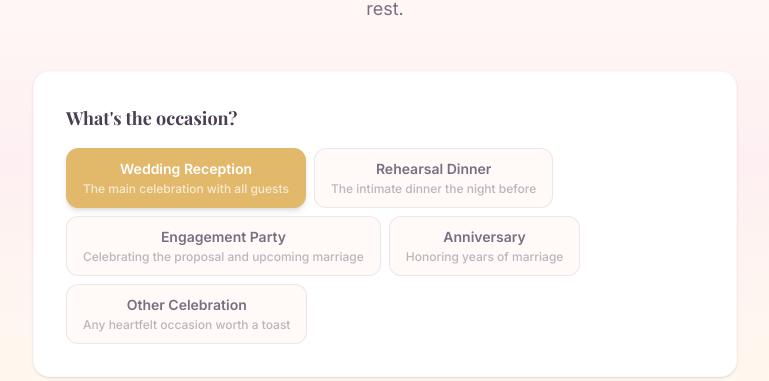
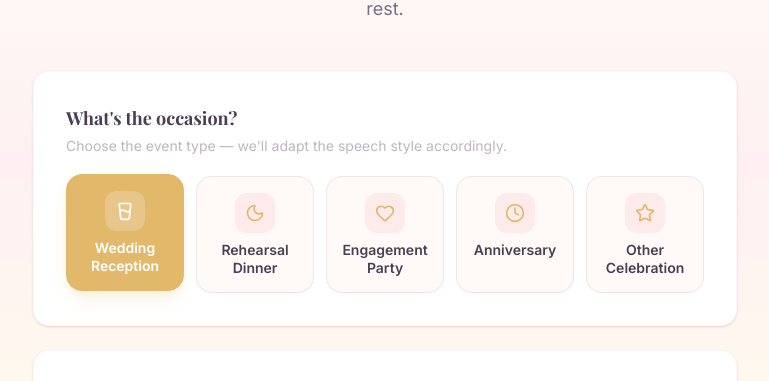
Before and after one commit to elaine202309/toastgen, a React (Vite) app: page / in a window 1280 px wide. Shown: the part 2477-2858 px from the top of the page, without its empty margins (255-1024 px from the left). Built offline with nearby package versions, Linux system fonts and the light colour scheme; no server answers; a web font is replaced by a local one.

Commit message:
Redesign occasion selector with icons and cards

```diff
--- a/src/components/SpeechForm.tsx
+++ b/src/components/SpeechForm.tsx
@@ -1,5 +1,5 @@
 import { useState } from 'react';
-import { Sparkles, Loader2 } from 'lucide-react';
+import { Sparkles, Loader2, Clock, Star, Moon, Heart, GlassWater } from 'lucide-react';
 import ToneSelector from './ToneSelector';
 import type { FormData } from '../data/roles';
 import { roles, lengths, relationships, knownYearsOptions, occasions } from '../data/roles';
@@ -70,23 +70,32 @@ export default function SpeechForm({ selectedRole, selectedTone, onToneChange, i
 
         {/* Occasion Selector */}
         <div className="bg-white rounded-2xl p-6 sm:p-8 shadow-sm border border-blush-dark/20">
-          <h3 className="text-lg font-bold font-heading text-charcoal mb-4">What's the occasion?</h3>
-          <div className="flex flex-wrap gap-2">
-            {occasions.map((occ) => (
+          <h3 className="text-lg font-bold font-heading text-charcoal mb-1">What's the occasion?</h3>
+          <p className="text-sm text-charcoal-light/50 mb-5">Choose the event type — we'll adapt the speech style accordingly.</p>
+          <div className="grid grid-cols-2 sm:grid-cols-3 lg:grid-cols-5 gap-3">
+            {occasions.map((occ) => {
+              const OccIcon = occ.id === 'anniversary' ? Clock : occ.id === 'other' ? Star : occ.id === 'rehearsal' ? Moon : occ.id === 'engagement' ? Heart : GlassWater;
+              const isSelected = occasion === occ.id;
+              return (
                 <button
                   key={occ.id}
                   type="button"
                   onClick={() => setOccasion(occ.id)}
-                className={`px-4 py-2.5 rounded-xl text-sm font-medium transition-all cursor-pointer border ${
-                  occasion === occ.id
-                    ? 'bg-champagne text-white border-champagne shadow-md'
-                    : 'bg-ivory text-charcoal-light border-charcoal/10 hover:border-champagne/50'
+                  className={`flex flex-col items-center gap-2 p-4 rounded-2xl transition-all cursor-pointer border ${
+                    isSelected
+                      ? 'bg-champagne text-white border-champagne shadow-lg shadow-champagne/20 -translate-y-0.5'
+                      : 'bg-ivory text-charcoal-light border-charcoal/10 hover:border-champagne/40 hover:bg-blush/30'
                   }`}
                 >
-                <div className="font-semibold">{occ.label}</div>
-                <div className={`text-xs mt-0.5 ${occasion === occ.id ? 'text-white/70' : 'text-charcoal-light/50'}`}>{occ.description}</div>
+                  <div className={`w-10 h-10 rounded-xl flex items-center justify-center transition-colors ${
+                    isSelected ? 'bg-white/20' : 'bg-blush-dark/40'
+                  }`}>
+                    <OccIcon className={`w-5 h-5 ${isSelected ? 'text-white' : 'text-champagne'}`} />
+                  </div>
+                  <span className={`text-sm font-semibold leading-tight ${isSelected ? 'text-white' : 'text-charcoal'}`}>{occ.label}</span>
                 </button>
-            ))}
+              );
+            })}
           </div>
         </div>
 
```
Lines whose indentation alone changed are shown as unchanged.
